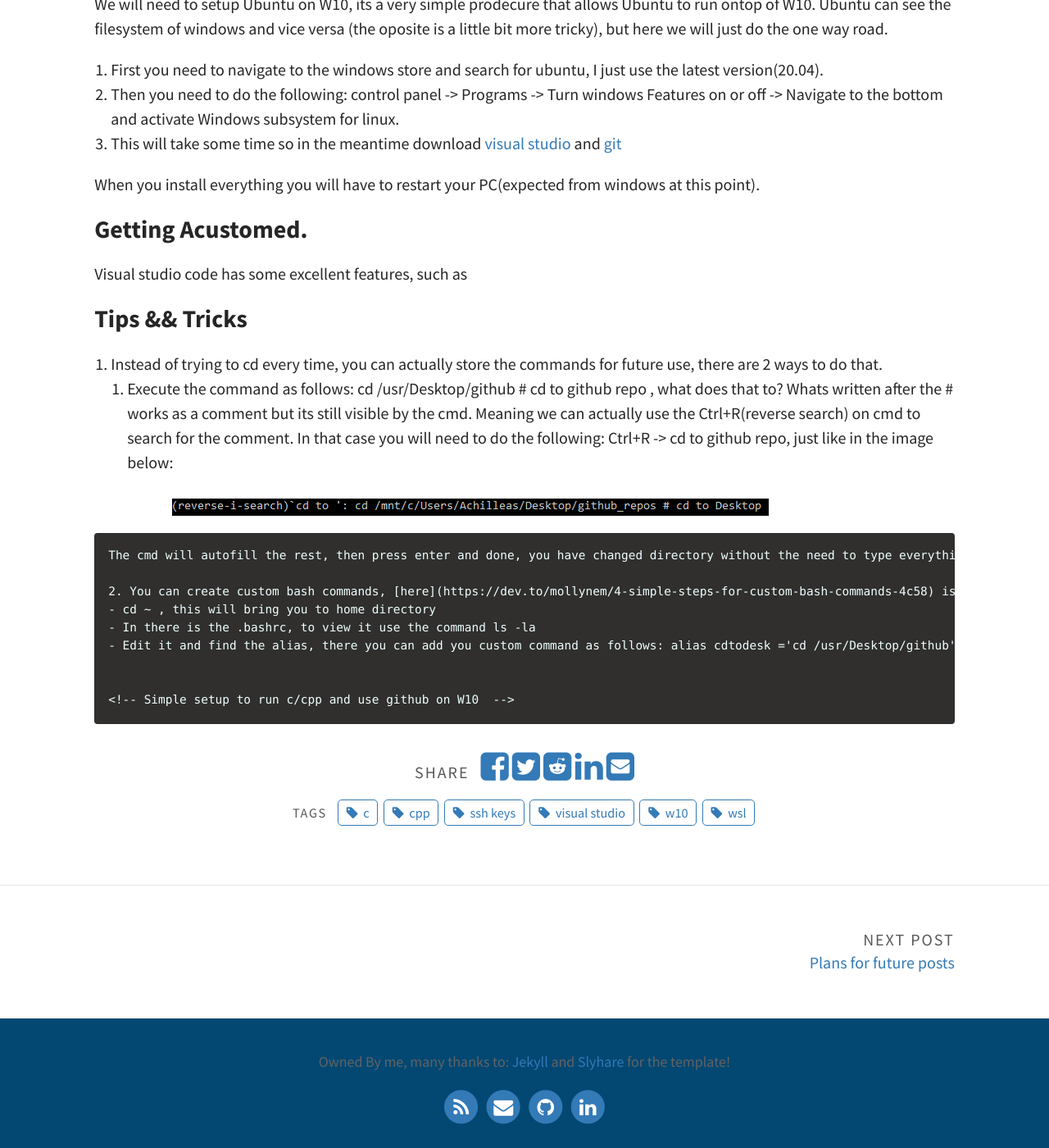
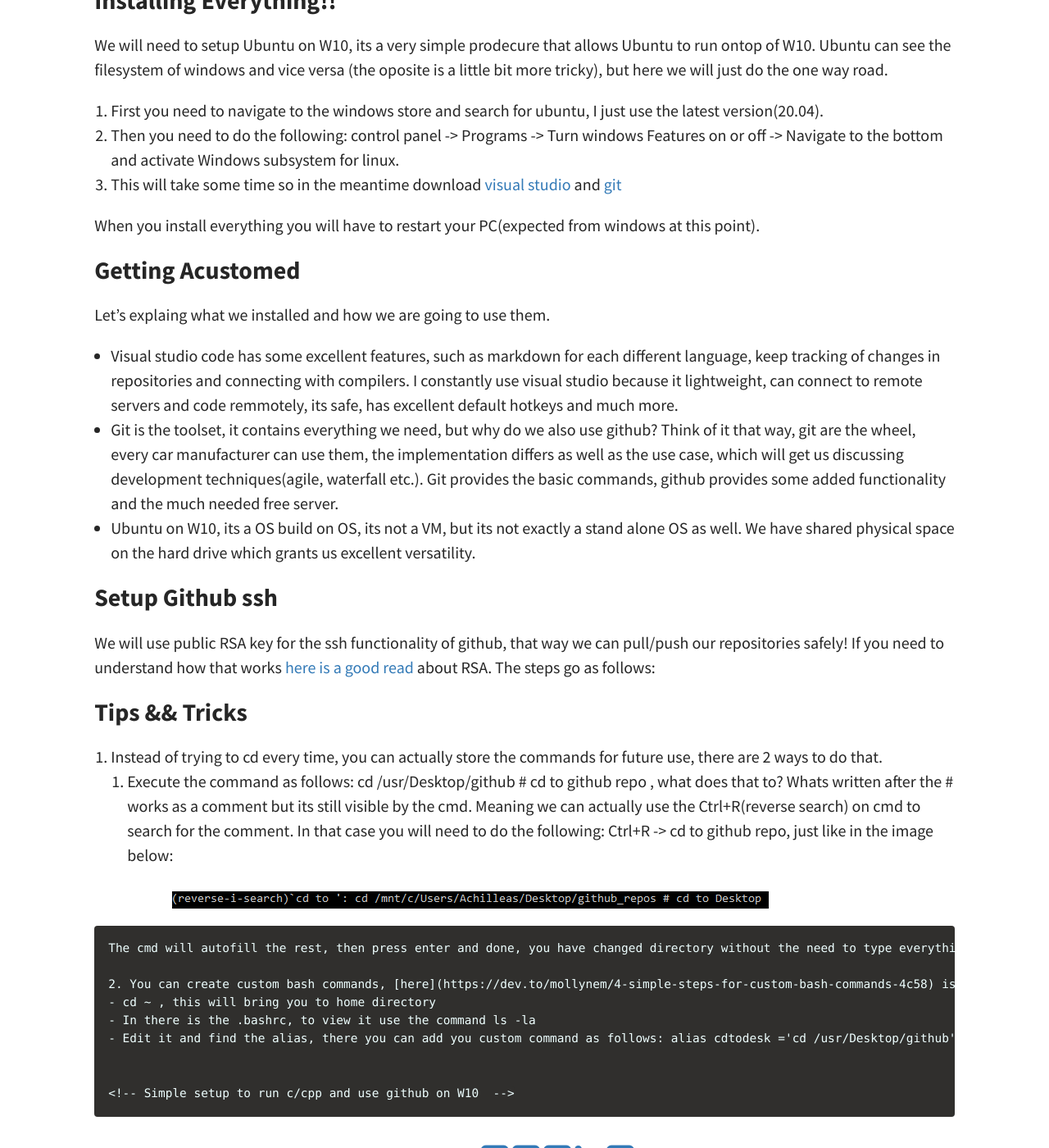
Before and after one commit to Achilleasein/achilleasein, a Jekyll site: the page built from _posts/2020-10-25-git_windows_c.md, in a window 1280 px wide and 1400 px high, scrolled down 784 px. Shown: the whole window at 82% size. Built offline with Jekyll 4.4.1, drawn with Linux system fonts in a browser that asks for light colours; some of the changed text lies outside the part shown.

Commit message:
adding under construction

```diff
--- a/_posts/2020-10-25-git_windows_c.md
+++ b/_posts/2020-10-25-git_windows_c.md
@@ -29,10 +31,19 @@ Ubuntu can see the filesystem of windows and vice versa (the oposite is a little
 
 When you install everything you will have to restart your PC(expected from windows at this point).
 
-### Getting Acustomed.
+### Getting Acustomed
 
-Visual studio code has some excellent features, such as
+Let's explaing what we installed and how we are going to use them.
+- Visual studio code has some excellent features, such as markdown for each different language, keep tracking of changes in repositories and connecting with compilers.
+  I constantly use visual studio because it lightweight, can connect to remote servers and code remmotely, its safe, has excellent default hotkeys and much more.
+- Git is the toolset, it contains everything we need, but why do we also use github? Think of it that way, git are the wheel, every car manufacturer can use them, the implementation differs as well as the use case, which will get us discussing development techniques(agile, waterfall etc.). Git provides the basic commands, github provides some added functionality and the much needed free server.
+- Ubuntu on W10, its a OS build on OS, its not a VM, but its not exactly a stand alone OS as well. We have shared physical space on the hard drive which grants us excellent versatility.
 
+### Setup Github ssh
+
+We will use public RSA key for the ssh functionality of github, that way we can pull/push our repositories safely!
+If you need to understand how that works [here is a good read](https://en.wikipedia.org/wiki/RSA_(cryptosystem)#:~:text=An%20RSA%20user%20creates%20and,who%20knows%20the%20prime%20numbers.&text=Breaking%20RSA%20encryption%20is%20known%20as%20the%20RSA%20problem.) about RSA.
+The steps go as follows:
 
 
 ### Tips && Tricks
```
Also changed, not shown: other parts of _posts/2020-10-25-git_windows_c.md (+2 -0 lines).
